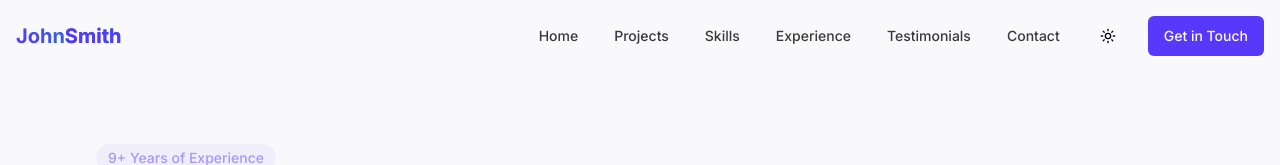
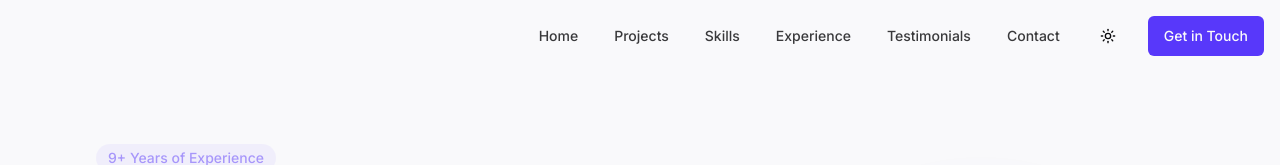
Before and after one commit to amevorv/amevor.github.io, a React (Vite) app: page / in a window 1280 px wide. Shown: the top 165 px of the page. Built offline with nearby package versions, Linux system fonts and the light colour scheme.

Commit message:
fix: Update Navbar component to include logo and improve button functionality

```diff
--- a/src/components/Navbar.tsx
+++ b/src/components/Navbar.tsx
@@ -3,6 +3,7 @@ import React, { useState, useEffect } from 'react';
 import { Button } from "@/components/ui/button";
 import { Moon, Sun } from "lucide-react";
 import { useTheme } from "next-themes";
+import mylogo from "@/assets/victoramevorlogo.png";
 
 const Navbar: React.FC = () => {
   const [scrolled, setScrolled] = useState(false);
@@ -39,7 +40,8 @@ const Navbar: React.FC = () => {
     <header className={`fixed top-0 left-0 right-0 z-50 transition-all duration-300 ${scrolled ? 'bg-background/80 backdrop-blur-md shadow-sm dark:bg-background/60' : 'bg-transparent'}`}>
       <div className="container mx-auto px-4 py-4 flex items-center justify-between">
         <a href="#home" className="flex items-center">
-          <span className="text-xl font-bold gradient-text">John<span className="text-primary">Smith</span></span>
+          {/* <img src={mylogo} alt="Logo" className="h-10 w-10 rounded-full" /> */}
+          {/* <span className="text-xl font-bold gradient-text">V. <span className="text-primary">A.</span></span> */}
         </a>
 
         <div className="hidden md:flex items-center gap-1">
@@ -67,7 +69,7 @@ const Navbar: React.FC = () => {
               </>
             )}
           </Button>
-          <Button className="ml-4">Get in Touch</Button>
+          <Button className="ml-4" onClick={() => window.location.href='#contact'}>Get in Touch</Button>
         </div>
 
         <button
```
